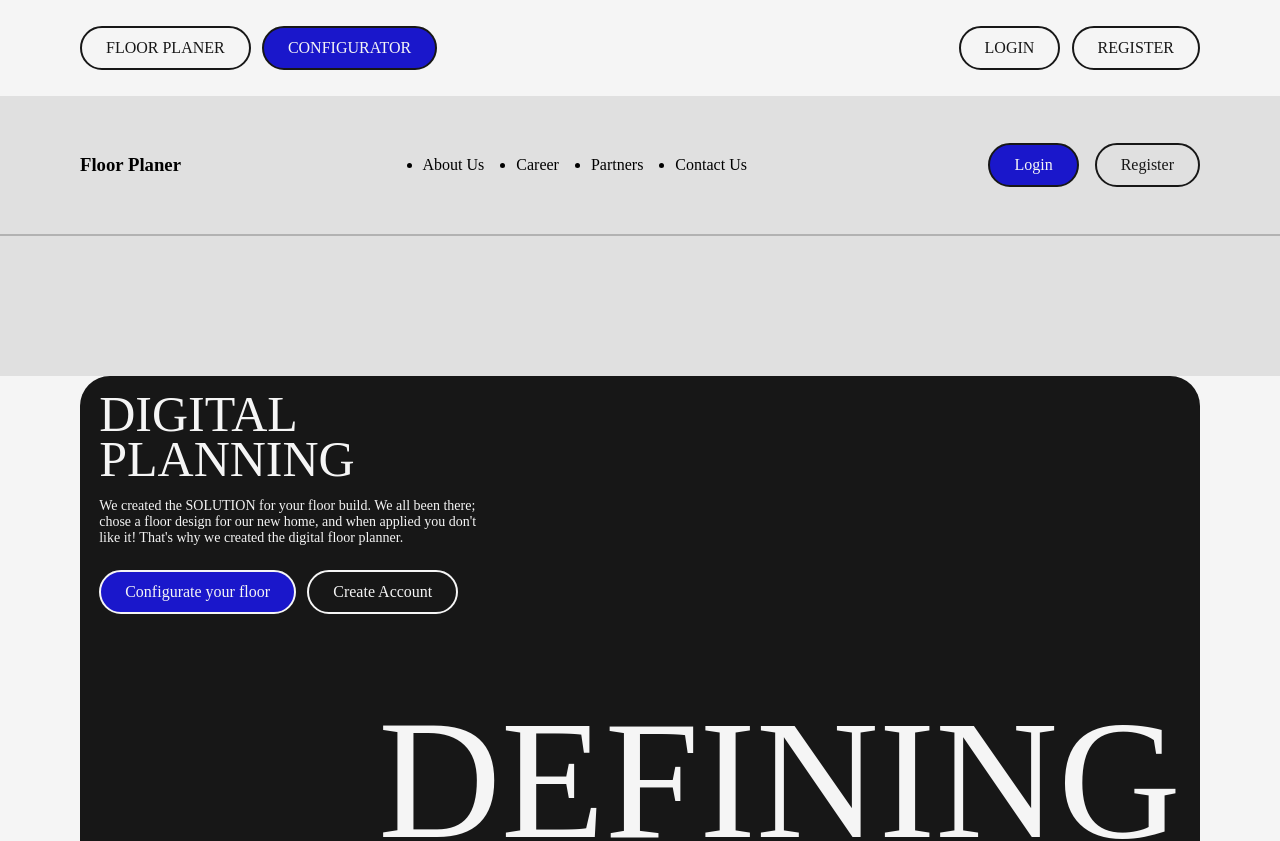
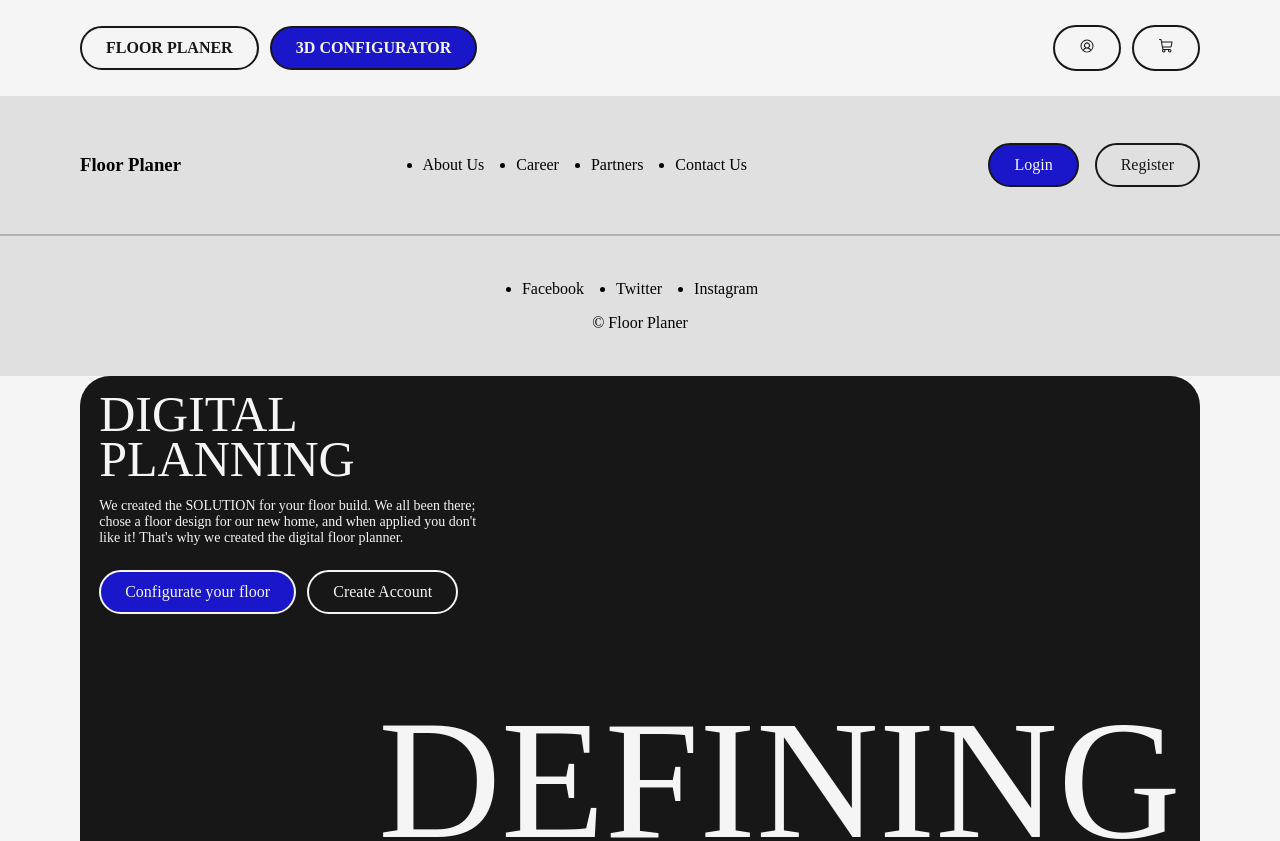
Before and after one commit to 5thAttemptCode/FloorPlaner-MERN_R3F_Docker, a React (Vite) app in the folder frontend/: page / in a window 1280 px wide. Shown: the top 841 px of the page. Built offline with nearby package versions, Linux system fonts and the light colour scheme; no server answers.

Commit message:
Add files via upload

```diff
--- a/frontend/src/components/footer/index.jsx
+++ b/frontend/src/components/footer/index.jsx
@@ -6,6 +6,7 @@ import { Link } from 'react-router-dom'
 export default function Footer() {
   return (
     <footer>
+
       <div className="footer-container">
         <h3>Floor Planer</h3>
         <ul>
@@ -19,7 +20,16 @@ export default function Footer() {
           <Link to="/register">Register</Link>
         </div>
       </div>
-      <div className="footer-container"></div>
+
+      <div className="footer-container">
+        <ul>
+          <li href="#">Facebook</li>
+          <li href="#">Twitter</li>
+          <li href="#">Instagram</li>
+        </ul>
+        <p>&#169; Floor Planer</p>
+      </div>
+
     </footer>
   )
 }
--- a/frontend/src/components/footer/style.css
+++ b/frontend/src/components/footer/style.css
@@ -6,12 +6,17 @@ footer{
     .footer-container{
         height: 50%;
         display: flex;
-        justify-content: space-between;
         align-items: center;
         padding-inline: 5rem;
 
         &:nth-child(1){
             border-bottom: 2px solid rgb(178, 178, 178);
+            justify-content: space-between;
+        }
+
+        &:nth-child(2){
+            flex-direction: column;
+            justify-content: center;
         }
 
         ul{
@@ -21,6 +26,10 @@ footer{
             li a{
                 color: black
             }
+        }
+
+        p{
+            margin-top: 1rem;
         }
 
         div{
--- a/frontend/src/components/nav/index.jsx
+++ b/frontend/src/components/nav/index.jsx
@@ -1,17 +1,18 @@
 import React from 'react'
 import './style.css'
 import { Link } from 'react-router-dom'
+import { ShoppingCart, UserCircle } from '@phosphor-icons/react'
 
 export default function Nav() {
   return (
     <nav>
       <div>
         <Link to="/">FLOOR PLANER</Link>
-        <Link className='floor-config' to="/configurator">CONFIGURATOR</Link>
+        <Link className='floor-config' to="/configurator">3D CONFIGURATOR</Link>
       </div>
       <div>
-        <Link to="/login" >LOGIN</Link>
-        <Link to="/register">REGISTER</Link>
+        <Link to="/login" className='icon-button' ><UserCircle /></Link>
+        <Link to="/checkout" className='icon-button'><ShoppingCart /></Link>
       </div>
     </nav>
   )
--- a/frontend/src/components/nav/style.css
+++ b/frontend/src/components/nav/style.css
@@ -17,6 +17,7 @@ nav{
             color: var(--darkColor);
             padding: 0.7rem 1.5rem;
             border-radius: var(--borderRadiusTwo);
+            font-weight: 600;
 
             &.floor-config{
                 background: var(--accentColor);
```
